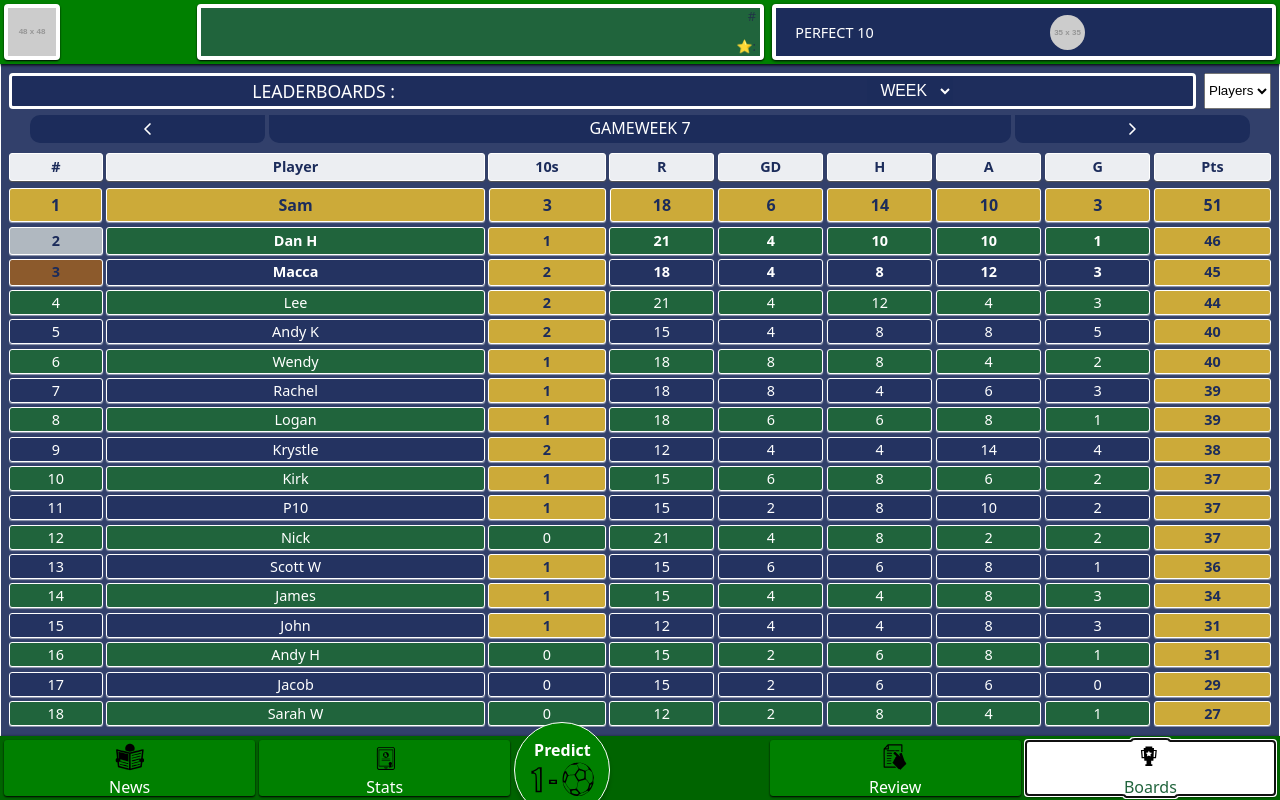
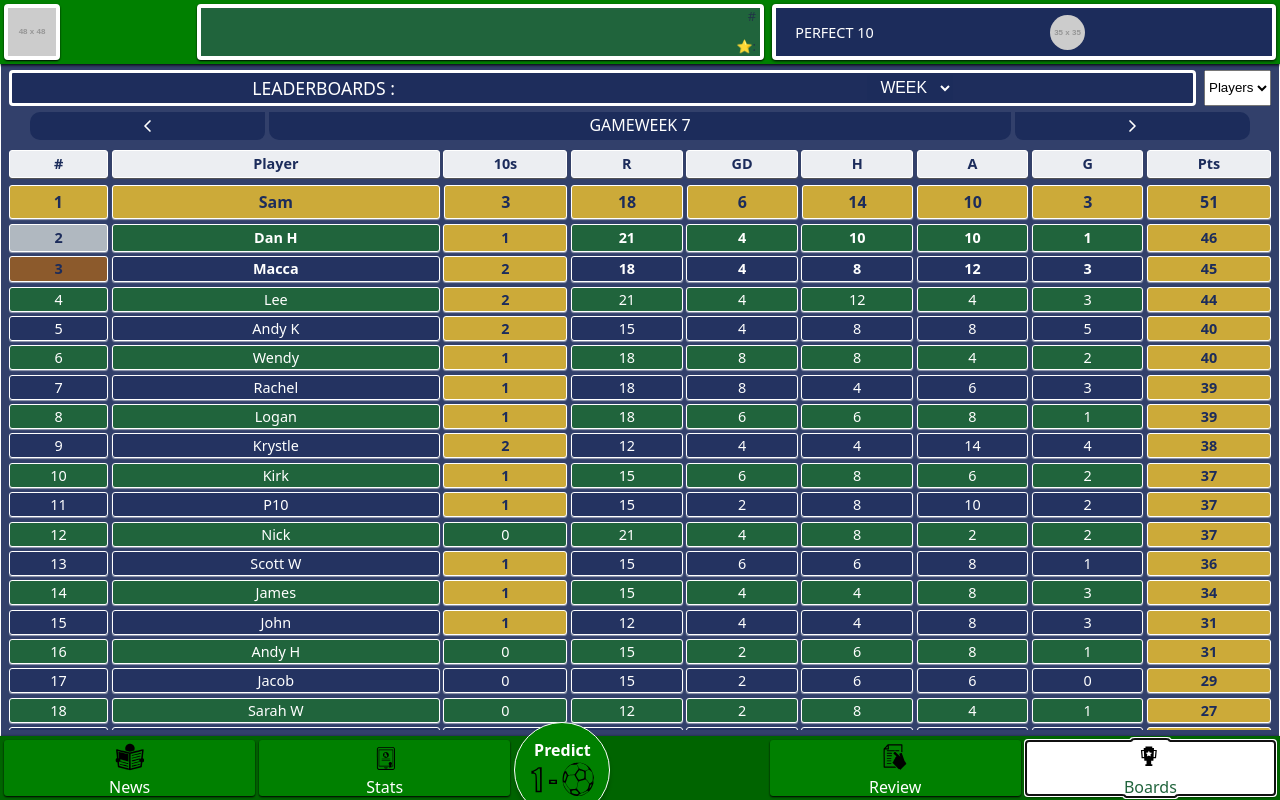
Before and after one commit to skettlewell3/P10-React, a React (Vite) app in the folder reactp10/: page / in a window 1280 px wide. Both pictures are taken after a click on the button "Boards". Built offline with nearby package versions, Linux system fonts and the light colour scheme.

Commit message:
leaderboards touch up

```diff
--- a/reactp10/src/App.css
+++ b/reactp10/src/App.css
@@ -39,7 +39,7 @@
   display: flex;
   flex-direction: column;
   align-items: center;
-  padding: 4.5rem .5rem;
+  padding: 4.3rem .5rem;
   overflow-y: auto;
   margin: 0 auto;
   border: 1px solid white;
@@ -284,7 +284,7 @@ input[type=number] {
 
 .boardAlign {
   display: grid;
-  grid-template-columns: 0.8fr 30% 1fr repeat(5, 0.9fr) 1fr;
+  grid-template-columns: 0.8fr 26% 1fr repeat(5, 0.9fr) 1fr;
   padding: 0;
   margin: 0;
   gap: 0.25em;
```
